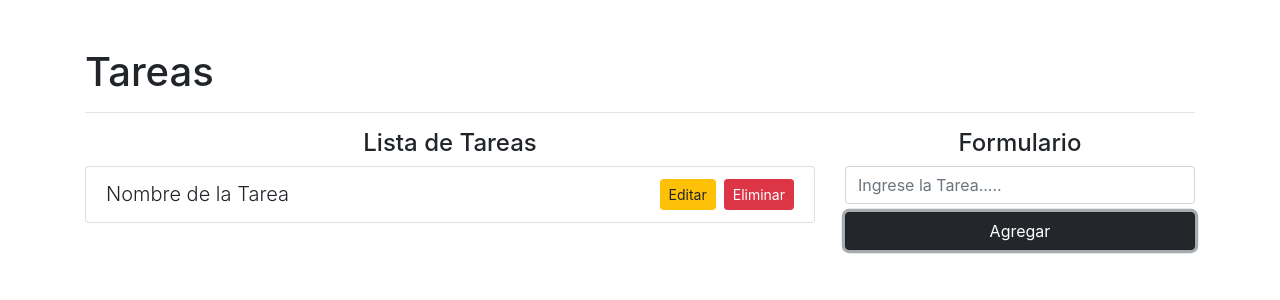
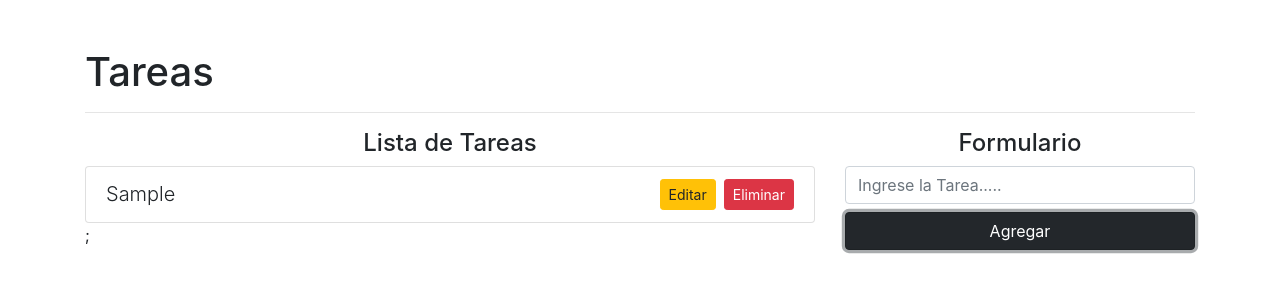
Before and after one commit to emiliobs/crud-react-app, a React (Create React App) app: page / in a window 1280 px wide. Both pictures are taken after typing "Sample" into the empty fields and a click on the button "Agregar". Shown: the top 300 px of the page. Built offline with nearby package versions, Linux system fonts and the light colour scheme.

Commit message:
Adicionando una tarea y mostrar en  la lista de tareas

```diff
--- a/src/App.js
+++ b/src/App.js
@@ -11,16 +11,18 @@
 	//Methods:
 	const addTask = (e) => {
 		e.preventDefault();
-			if (isEmpty(task)){
+		if (isEmpty(task)) {
 			console.log("Task empty");
 			return;
-			}
+		};
 
 		const newTask = {
 			id: shortid.generate(),
-				task
+			name: task
 		};
+		setTasks([...tasks, newTask]);
 
+		// console.log(tasks);
 		setTask("");
 	}
 
@@ -32,11 +34,15 @@
 				<div className="col-8">
 					<h4 className="text-center">Lista de Tareas</h4>
 					<ul className="list-group">
-						<li className="list-group-item">
-							<span className="lead">Nombre de la Tarea</span>
+						{
+							tasks.map((task) => (
+								<li className="list-group-item" key={task.id}>
+								<span className="lead">{ task.name }</span>
 								<button className="btn btn-danger btn-sm float-right">Eliminar</button>
 								<button className="btn btn-warning btn-sm float-right mx-2">Editar</button>
 							</li>
+							))
+						};
 					</ul>
 				</div>
 				<div className="col-4">
@@ -46,7 +52,7 @@
 							type="text"
 							className="form-control mb-2"
 							placeholder="Ingrese la Tarea....."
-						onChange={(text) =>setTask(text.target.value)}
+							onChange={(text) => setTask(text.target.value)}
 							value={task}
 						/>
 						<button className="btn btn-dark btn-block" type="submit">Agregar</button>
```
Lines whose indentation alone changed are shown as unchanged.
